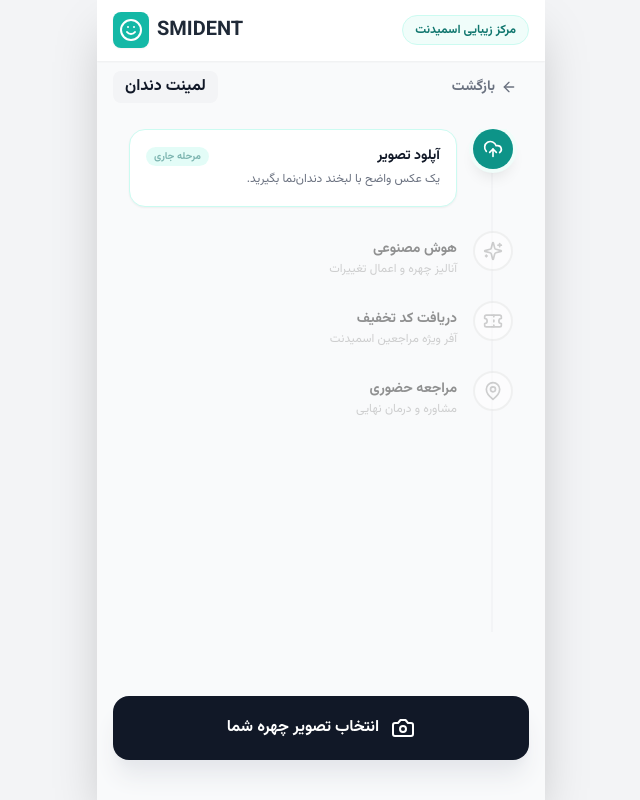
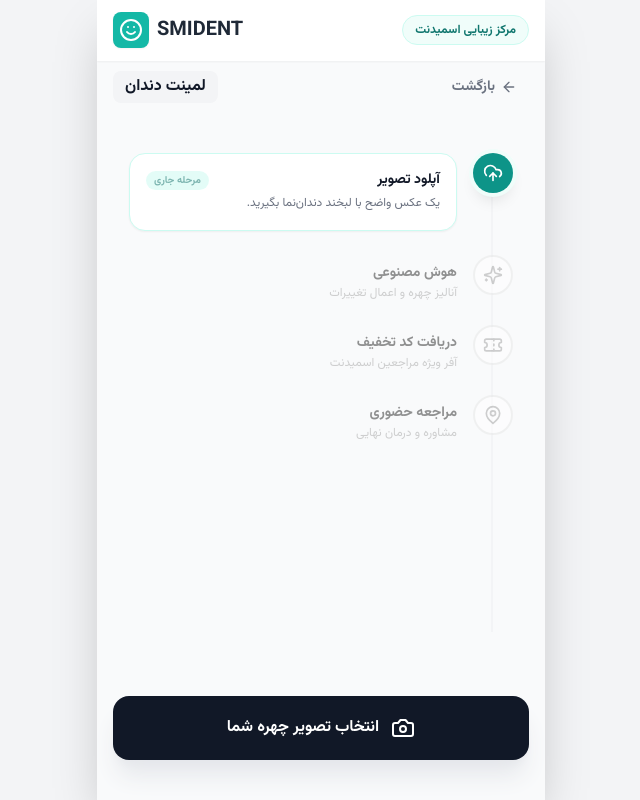
Before and after one commit to emdarx/SMIDENT, a React (Vite) app: page / in a window 1280 px wide. Both pictures are taken after a click on the button "لمینت دندان". Shown: the whole page, without its empty margins (319-959 px from the left). Built offline with nearby package versions, Linux system fonts and the light colour scheme.

Commit message:
feat: Adjust upload section spacing
Adds top padding to the upload section and adjusts the vertical line positioning to improve visual spacing and alignment of roadmap steps.

```diff
--- a/components/UploadSection.tsx
+++ b/components/UploadSection.tsx
@@ -118,9 +118,9 @@ export const UploadSection: React.FC<UploadSectionProps> = ({
           </div>
 
           {/* Roadmap Steps */}
-          <div className="flex-1 w-full px-4 relative flex flex-col gap-6 overflow-y-auto custom-scrollbar">
+          <div className="flex-1 w-full px-4 pt-6 relative flex flex-col gap-6 overflow-y-auto custom-scrollbar">
              {/* Vertical Line */}
-             <div className="absolute top-4 bottom-12 right-[2.25rem] w-0.5 bg-gray-100 dark:bg-slate-800 -z-10"></div>
+             <div className="absolute top-6 bottom-12 right-[2.25rem] w-0.5 bg-gray-100 dark:bg-slate-800 -z-10"></div>
 
              {/* Step 1: Upload (Active) */}
              <div className="flex gap-4 relative animate-in slide-in-from-right-4 duration-700 delay-100 fill-mode-backwards">
```
